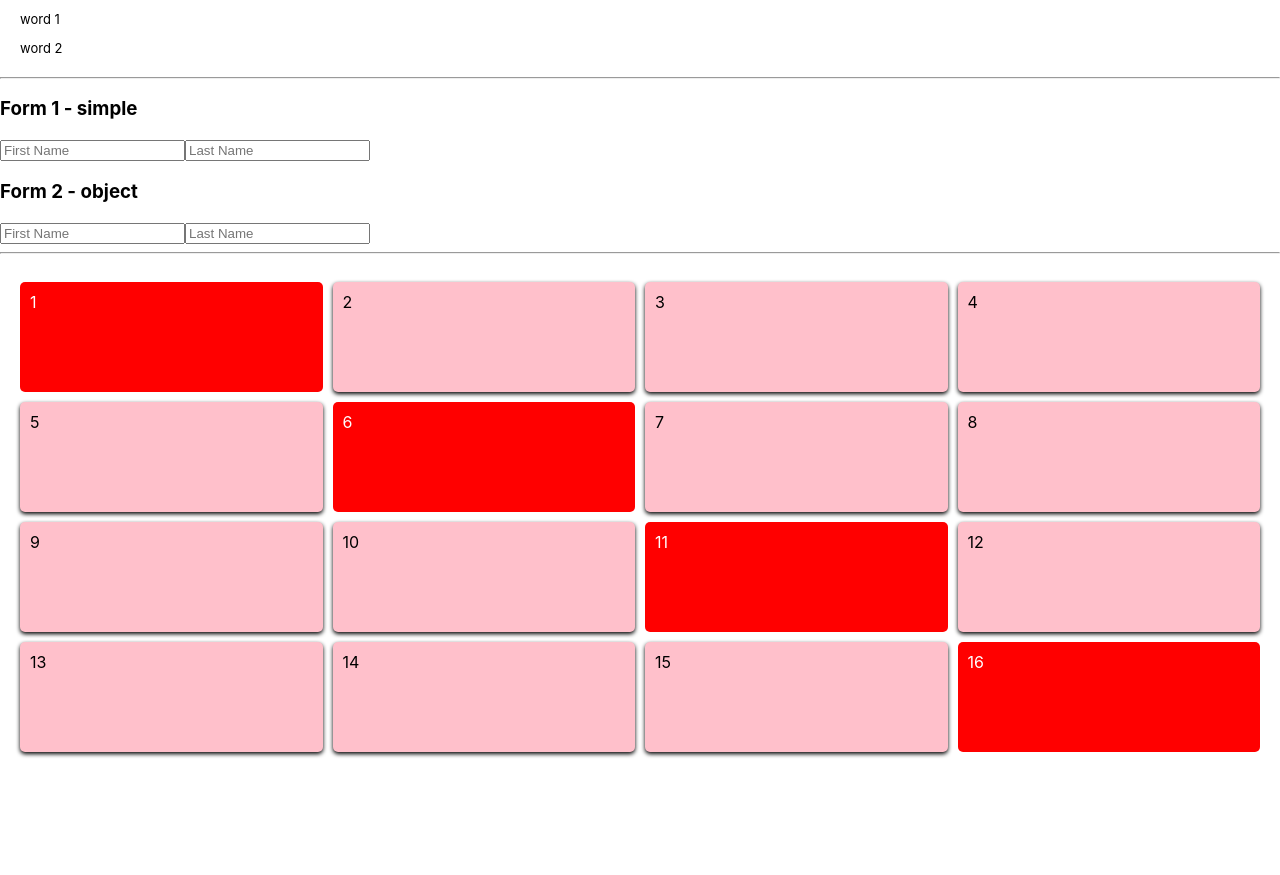
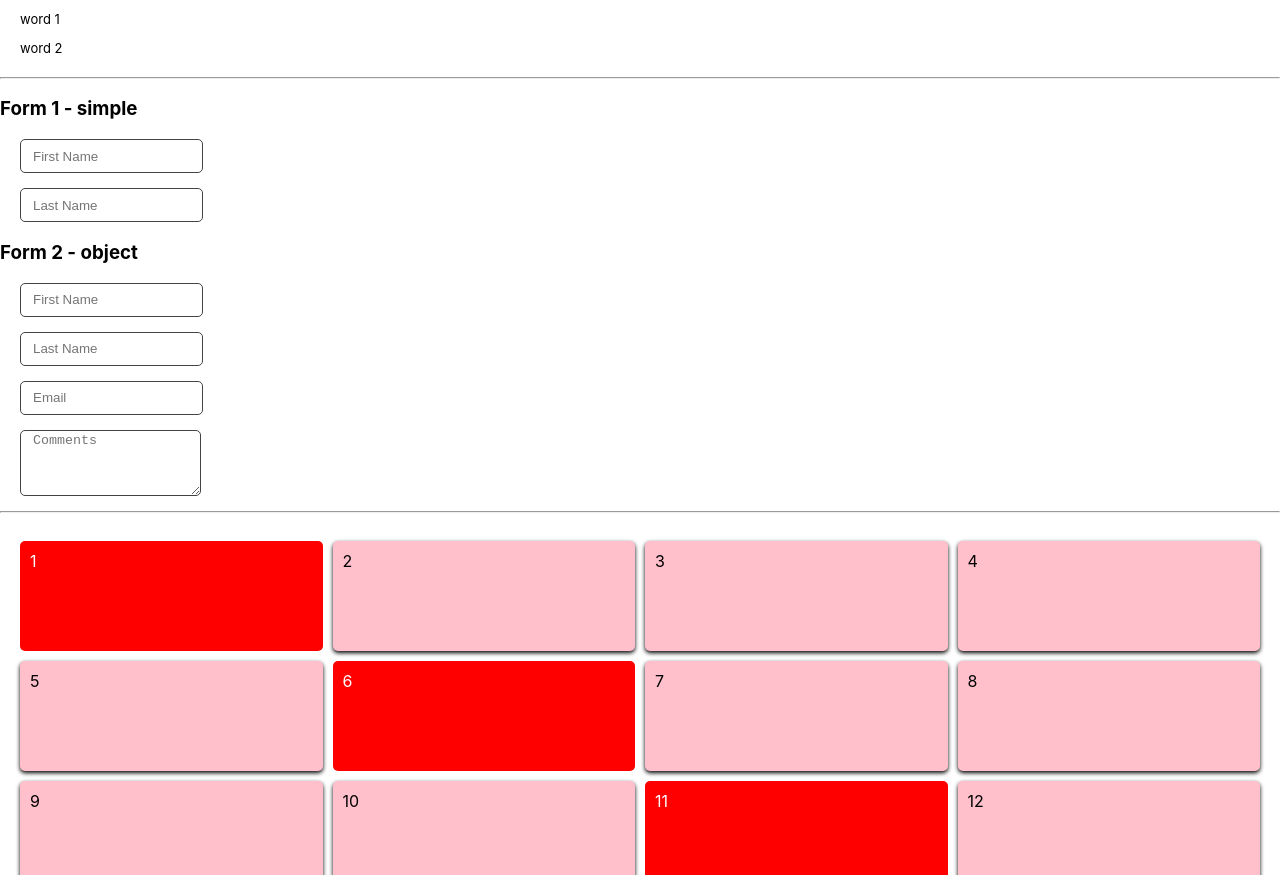
Before and after one commit to vladimirkratinov/memegenerator-app, a React (Create React App) app: page / in a window 1280 px wide. Shown: the part 740-1615 px from the top of the page. Before the commit the page ends 1512 px from the top, so only its background shows below. Built offline with nearby package versions, Linux system fonts and the light colour scheme.

Commit message:
add state to object/ add textarea

```diff
--- a/public/index.html
+++ b/public/index.html
@@ -2,42 +2,17 @@
 <html lang="en">
   <head>
     <meta charset="utf-8" />
-    <link rel="icon" href="%PUBLIC_URL%/favicon.ico" />
     <meta name="viewport" content="width=device-width, initial-scale=1" />
     <meta name="theme-color" content="#000000" />
     <meta
       name="description"
       content="Web site created using create-react-app"
     />
-    <link rel="apple-touch-icon" href="%PUBLIC_URL%/logo192.png" />
-    <!--
-      manifest.json provides metadata used when your web app is installed on a
-      user's mobile device or desktop. See https://developers.google.com/web/fundamentals/web-app-manifest/
-    -->
     <link rel="manifest" href="%PUBLIC_URL%/manifest.json" />
-    <!--
-      Notice the use of %PUBLIC_URL% in the tags above.
-      It will be replaced with the URL of the `public` folder during the build.
-      Only files inside the `public` folder can be referenced from the HTML.
-
-      Unlike "/favicon.ico" or "favicon.ico", "%PUBLIC_URL%/favicon.ico" will
-      work correctly both with client-side routing and a non-root public URL.
-      Learn how to configure a non-root public URL by running `npm run build`.
-    -->
     <title>React App</title>
   </head>
   <body>
     <noscript>You need to enable JavaScript to run this app.</noscript>
     <div id="root"></div>
-    <!--
-      This HTML file is a template.
-      If you open it directly in the browser, you will see an empty page.
-
-      You can add webfonts, meta tags, or analytics to this file.
-      The build step will place the bundled scripts into the <body> tag.
-
-      To begin the development, run `npm start` or `yarn start`.
-      To create a production bundle, use `npm run build` or `yarn build`.
-    -->
   </body>
 </html>
--- a/src/components/Form2.js
+++ b/src/components/Form2.js
@@ -1,12 +1,23 @@
 import React from "react";
+import '../style.css'
 
 export default function Form2() {
   const [formData, setFormData] = React.useState({
     firstName: "",
     lastName: "",
+    email: "",
+    comments: "",
   });
+
+  console.log(formData);
+
   function handleChange(event) {
-    console.log(event.target.name);
+    setFormData((prevFormData) => {
+      return {
+        ...prevFormData,
+        [event.target.name]: event.target.value,
+      };
+    });
   }
 
   return (
@@ -14,16 +25,31 @@ export default function Form2() {
       <h3>Form 2 - object</h3>
       <input
         name="firstName"
+        value={formData.firstName}
         type="text"
         placeholder="First Name"
         onChange={handleChange}
       />
       <input
         name="lastName"
+        value={formData.lastName}
         type="text"
         placeholder="Last Name"
         onChange={handleChange}
       />
+      <input
+        name="email"
+        value={formData.email}
+        type="text"
+        placeholder="Email"
+        onChange={handleChange}
+      />
+      <textarea
+        value={formData.comments}
+        placeholder="Comments"
+        onChange={handleChange}
+        name="comments"
+      />
     </form>
   );
 }
--- a/src/style.css
+++ b/src/style.css
@@ -5,6 +5,26 @@ body {
 
 main {
     padding: 36px;
+}
+
+input {
+  margin-bottom: 15px;
+  margin-left: 20px;
+  height: 30px;
+  text-indent: 10px;
+  border: 1px solid #444;
+  border-radius: 5px;
+  display: block;
+}
+
+textarea {
+  margin-bottom: 15px;
+  margin-left: 20px;
+  height: 60px;
+  text-indent: 10px;
+  border: 1px solid #444;
+  border-radius: 5px;
+  display: block;
 }
 
 .header {
```
